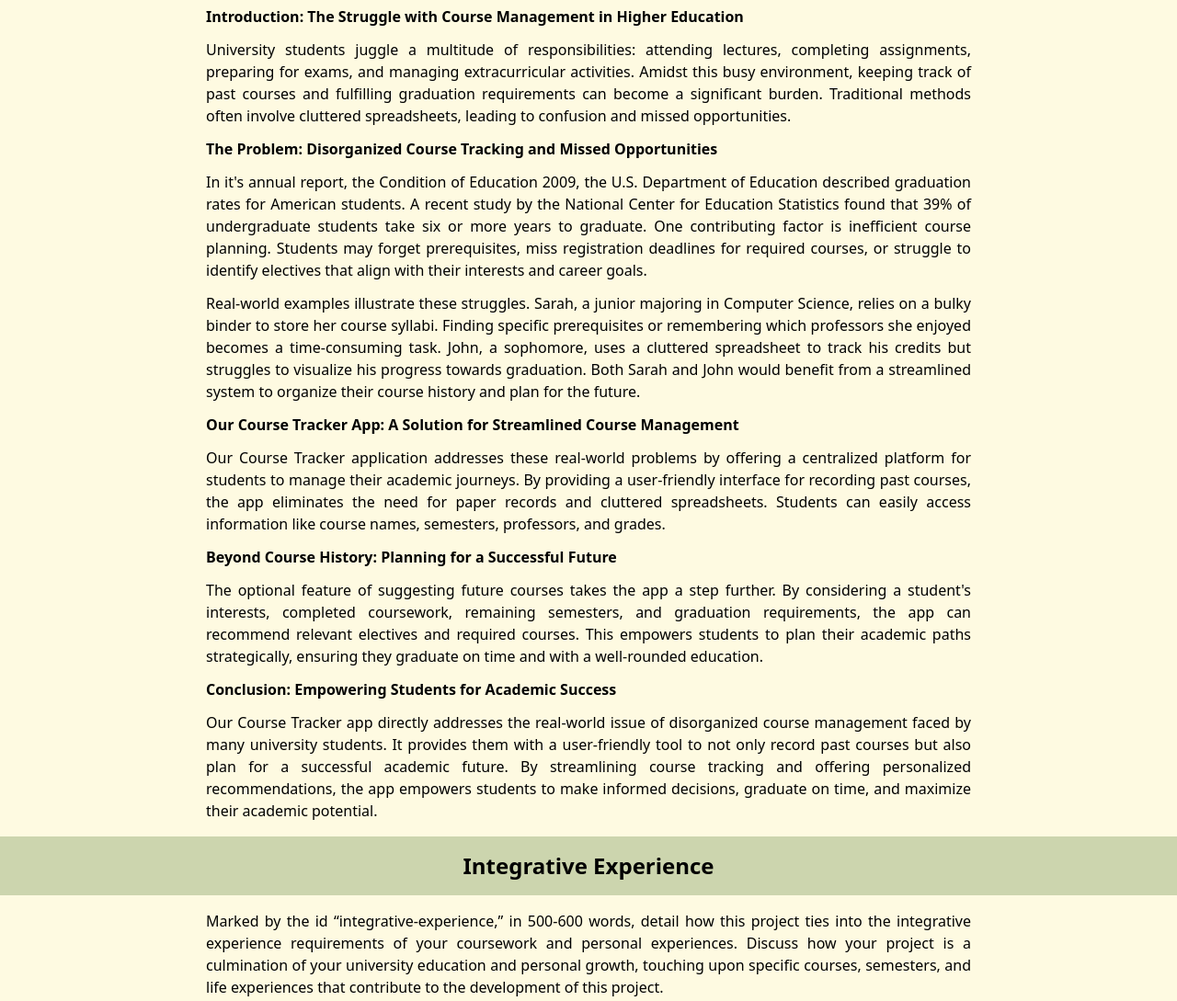
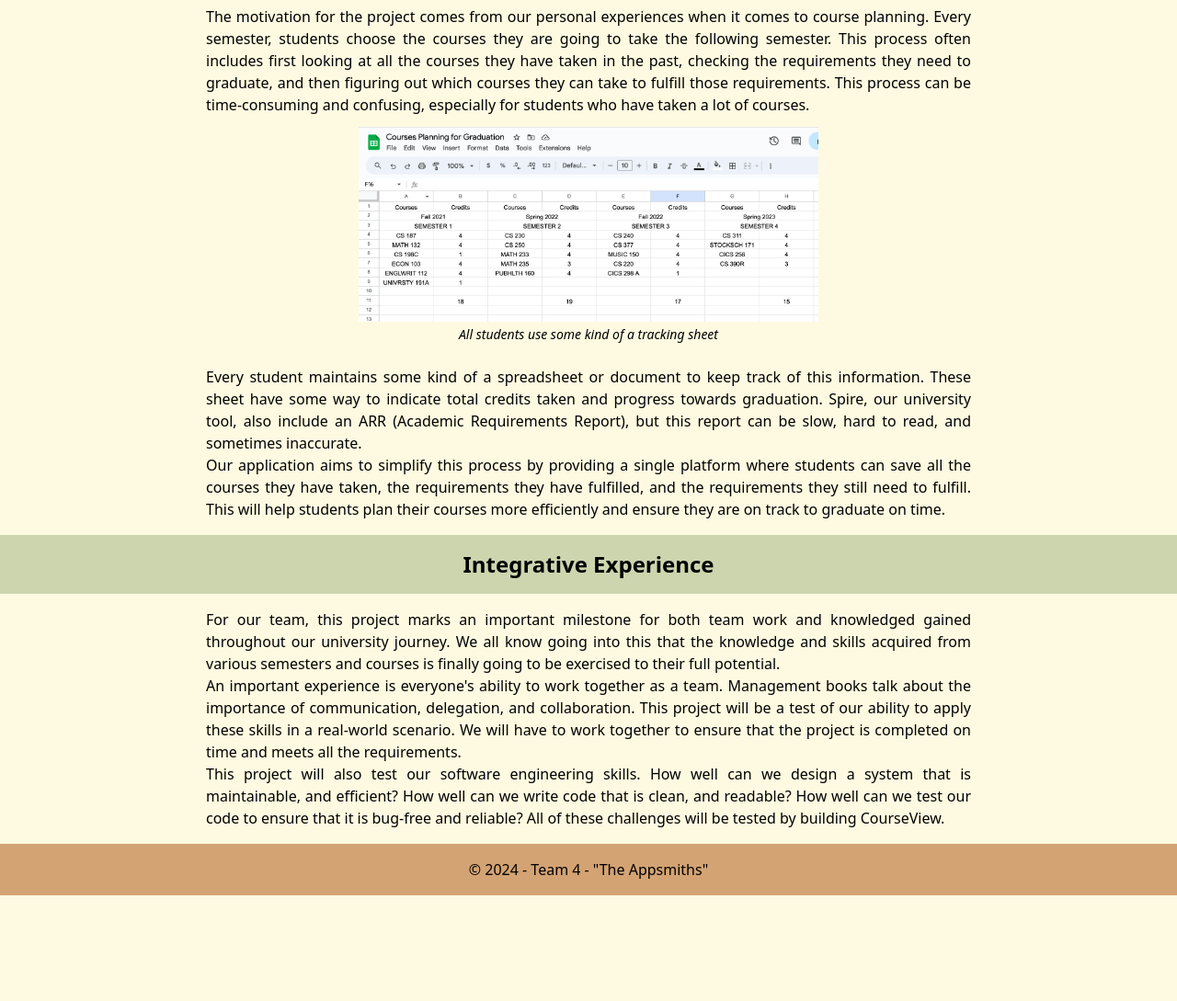
Before and after one commit to atharvakale343/CourseView, a website built with Vite: page frontend/src/docs/milestone-01/index.html in a window 1280 px wide. Shown: the part 2360-3449 px from the top of the page at 92% size. After the commit the page ends 3334 px from the top, so only its background shows below. Built offline with nearby package versions, Linux system fonts and the light colour scheme.

Commit message:
added integrative and real-world sections

```diff
--- a/frontend/src/docs/milestone-01/index.html
+++ b/frontend/src/docs/milestone-01/index.html
@@ -181,7 +181,7 @@
             Project Overview
           </h2>
         </div>
-        <p class="mx-56 text-justify">
+        <p class="mx-56 flex flex-col space-y-3 text-justify">
           this section should provide a 150-200 word explanation of the web
           application your team aims to design and develop. Use an h2 tag for
           the section title. Focus on the project's vision, emphasizing the
@@ -196,7 +196,7 @@
             Application Parts
           </h2>
         </div>
-        <p class="mx-56 text-justify">
+        <p class="mx-56 flex flex-col space-y-3 text-justify">
           2. **Application Parts**: Identified by the id “application-parts,”
           describe at least three **critical components** of your application in
           separate paragraphs under this section, totaling 200-300 words. Title
@@ -245,91 +245,38 @@
           </h2>
         </div>
         <div class="mx-56 flex flex-col space-y-3 text-justify">
-          <h3
-            id="introduction-the-struggle-with-course-management-in-higher-education"
-            class="font-bold"
-          >
-            Introduction: The Struggle with Course Management in Higher
-            Education
-          </h3>
-          <p>
-            University students juggle a multitude of responsibilities:
-            attending lectures, completing assignments, preparing for exams, and
-            managing extracurricular activities. Amidst this busy environment, keeping
-            track of past courses and fulfilling graduation requirements can
-            become a significant burden. Traditional methods often involve
-            cluttered spreadsheets, leading to confusion and missed
-            opportunities.
-          </p>
-          <h3
-            id="the-problem-disorganized-course-tracking-and-missed-opportunities"
-            class="font-bold"
-          >
-            The Problem: Disorganized Course Tracking and Missed Opportunities
-          </h3>
-          <p>
-            In it's annual report, the Condition of Education 2009, the U.S.
-            Department of Education described graduation rates for American
-            students. A recent study by the National Center for Education
-            Statistics found that 39% of undergraduate students take six or more
-            years to graduate. One contributing factor is inefficient course
-            planning. Students may forget prerequisites, miss registration
-            deadlines for required courses, or struggle to identify electives
-            that align with their interests and career goals.
-          </p>
-          <p>
-            Real-world examples illustrate these struggles. Sarah, a junior
-            majoring in Computer Science, relies on a bulky binder to store her
-            course syllabi. Finding specific prerequisites or remembering which
-            professors she enjoyed becomes a time-consuming task. John, a
-            sophomore, uses a cluttered spreadsheet to track his credits but
-            struggles to visualize his progress towards graduation. Both Sarah
-            and John would benefit from a streamlined system to organize their
-            course history and plan for the future.
-          </p>
-          <h3
-            id="our-course-tracker-app-a-solution-for-streamlined-course-management"
-            class="font-bold"
-          >
-            Our Course Tracker App: A Solution for Streamlined Course Management
-          </h3>
-          <p>
-            Our Course Tracker application addresses these real-world problems
-            by offering a centralized platform for students to manage their
-            academic journeys. By providing a user-friendly interface for
-            recording past courses, the app eliminates the need for paper
-            records and cluttered spreadsheets. Students can easily access
-            information like course names, semesters, professors, and grades.
-          </p>
-          <h3
-            id="beyond-course-history-planning-for-a-successful-future"
-            class="font-bold"
-          >
-            Beyond Course History: Planning for a Successful Future
-          </h3>
-          <p>
-            The optional feature of suggesting future courses takes the app a
-            step further. By considering a student's interests, completed
-            coursework, remaining semesters, and graduation requirements, the
-            app can recommend relevant electives and required courses. This
-            empowers students to plan their academic paths strategically,
-            ensuring they graduate on time and with a well-rounded education.
-          </p>
-          <h3
-            id="conclusion-empowering-students-for-academic-success"
-            class="font-bold"
-          >
-            Conclusion: Empowering Students for Academic Success
-          </h3>
-          <p>
-            Our Course Tracker app directly addresses the real-world issue of
-            disorganized course management faced by many university students. It
-            provides them with a user-friendly tool to not only record past
-            courses but also plan for a successful academic future. By
-            streamlining course tracking and offering personalized
-            recommendations, the app empowers students to make informed
-            decisions, graduate on time, and maximize their academic potential.
-          </p>
+          The motivation for the project comes from our personal experiences
+          when it comes to course planning. Every semester, students choose the
+          courses they are going to take the following semester. This process
+          often includes first looking at all the courses they have taken in the
+          past, checking the requirements they need to graduate, and then
+          figuring out which courses they can take to fulfill those
+          requirements. This process can be time-consuming and confusing,
+          especially for students who have taken a lot of courses.
+
+          <br />
+
+          <div class="flex flex-col items-center justify-center">
+            <img src="./assets/spreadsheet.png" class="w-3/5" />
+            <h1 class="mt-1 text-sm italic">
+              All students use some kind of a tracking sheet
+            </h1>
+          </div>
+          <br />
+
+          Every student maintains some kind of a spreadsheet or document to keep
+          track of this information. These sheet have some way to indicate total
+          credits taken and progress towards graduation. Spire, our university
+          tool, also include an ARR (Academic Requirements Report), but this
+          report can be slow, hard to read, and sometimes inaccurate.
+
+          <br />
+
+          Our application aims to simplify this process by providing a single
+          platform where students can save all the courses they have taken, the
+          requirements they have fulfilled, and the requirements they still need
+          to fulfill. This will help students plan their courses more
+          efficiently and ensure they are on track to graduate on time.
         </div>
       </section>
 
@@ -339,13 +286,29 @@
             Integrative Experience
           </h2>
         </div>
-        <p class="mx-56 text-justify">
-          Marked by the id “integrative-experience,” in 500-600 words, detail
-          how this project ties into the integrative experience requirements of
-          your coursework and personal experiences. Discuss how your project is
-          a culmination of your university education and personal growth,
-          touching upon specific courses, semesters, and life experiences that
-          contribute to the development of this project.
+        <p class="mx-56 flex flex-col space-y-3 text-justify">
+          For our team, this project marks an important milestone for both team
+          work and knowledged gained throughout our university journey. We all
+          know going into this that the knowledge and skills acquired from
+          various semesters and courses is finally going to be exercised to
+          their full potential.
+
+          <br class="my-1" />
+
+          An important experience is everyone's ability to work together as a
+          team. Management books talk about the importance of communication,
+          delegation, and collaboration. This project will be a test of our
+          ability to apply these skills in a real-world scenario. We will have
+          to work together to ensure that the project is completed on time and
+          meets all the requirements.
+
+          <br class="my-1" />
+
+          This project will also test our software engineering skills. How well
+          can we design a system that is maintainable, and efficient? How well
+          can we write code that is clean, and readable? How well can we test
+          our code to ensure that it is bug-free and reliable? All of these
+          challenges will be tested by building CourseView.
         </p>
       </section>
     </main>
```
Also changed, not shown: frontend/src/docs/milestone-01/assets/spreadsheet.png (added).
